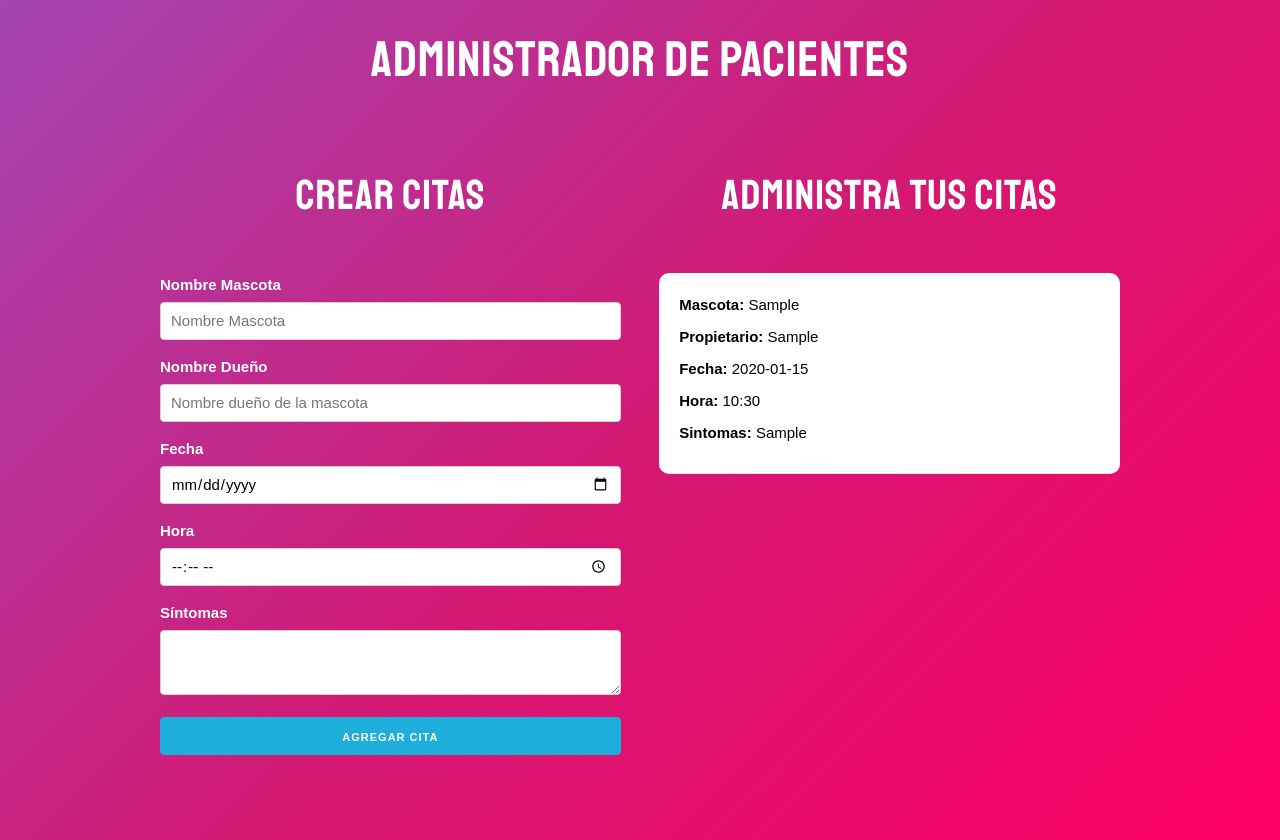
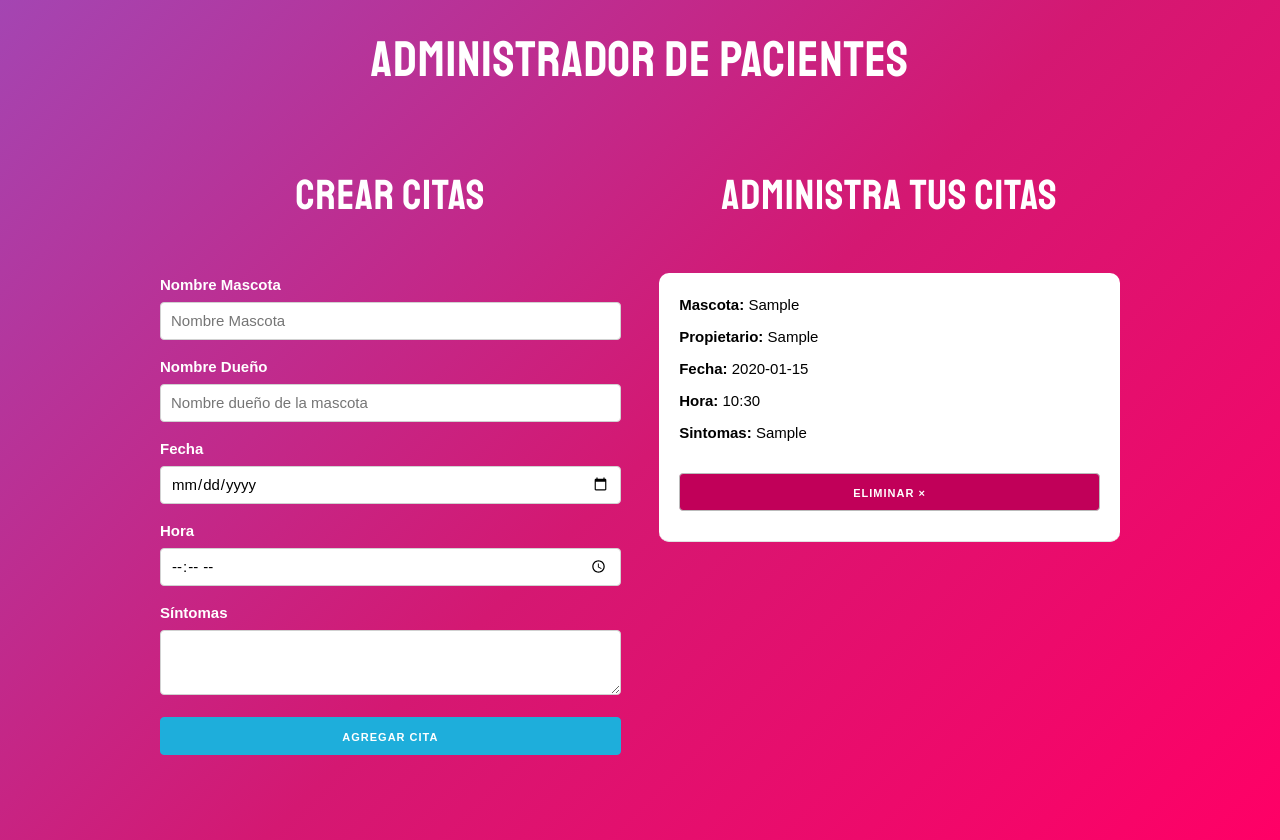
Before and after one commit to FabriJuncal/react-administrador-pacientes, a React (Create React App) app: page / in a window 1280 px wide. Both pictures are taken after typing "Sample", "Sample", "2020-01-15", "10:30", "Sample" into the empty fields and a click on the button "AGREGAR CITA". Built offline with nearby package versions, Linux system fonts and the light colour scheme.

Commit message:
62. Eliminar Citas del State

```diff
--- a/src/App.js
+++ b/src/App.js
@@ -13,6 +13,14 @@
       ...citas,
       cita
     ])
+  }
+
+  // Creamos la función que utiliará el useState de Citas para ir eliminandolas
+  const eliminarCita = id => {
+
+    const nuevasCitas = citas.filter(cita => cita.id !== id);
+
+    guardarCitas(nuevasCitas);
   }
 
   return (
@@ -31,6 +39,7 @@
                     <Cita
                       key={cita.key}
                       cita={cita}
+                      eliminarCita={eliminarCita}
                     />
                   ))}
                 </div>
--- a/src/components/Cita.jsx
+++ b/src/components/Cita.jsx
@@ -1,10 +1,16 @@
-const Citas = ({cita}) =>  (
+const Citas = ({cita, eliminarCita}) =>  (
     <div className="cita">
         <p>Mascota: <span>{cita.mascota}</span></p>
         <p>Propietario: <span>{cita.propietario}</span></p>
         <p>Fecha: <span>{cita.fecha}</span></p>
         <p>Hora: <span>{cita.hora}</span></p>
         <p>Sintomas: <span>{cita.sintomas}</span></p>
+
+        <button
+        className="button eliminar u-full-width"
+        onClick={()=>{eliminarCita(cita.id)}}
+        >
+        Eliminar &times;</button>
     </div>
 );
 
```
Also changed, not shown: 1 other file (tests, documents, lock files or other folders).
